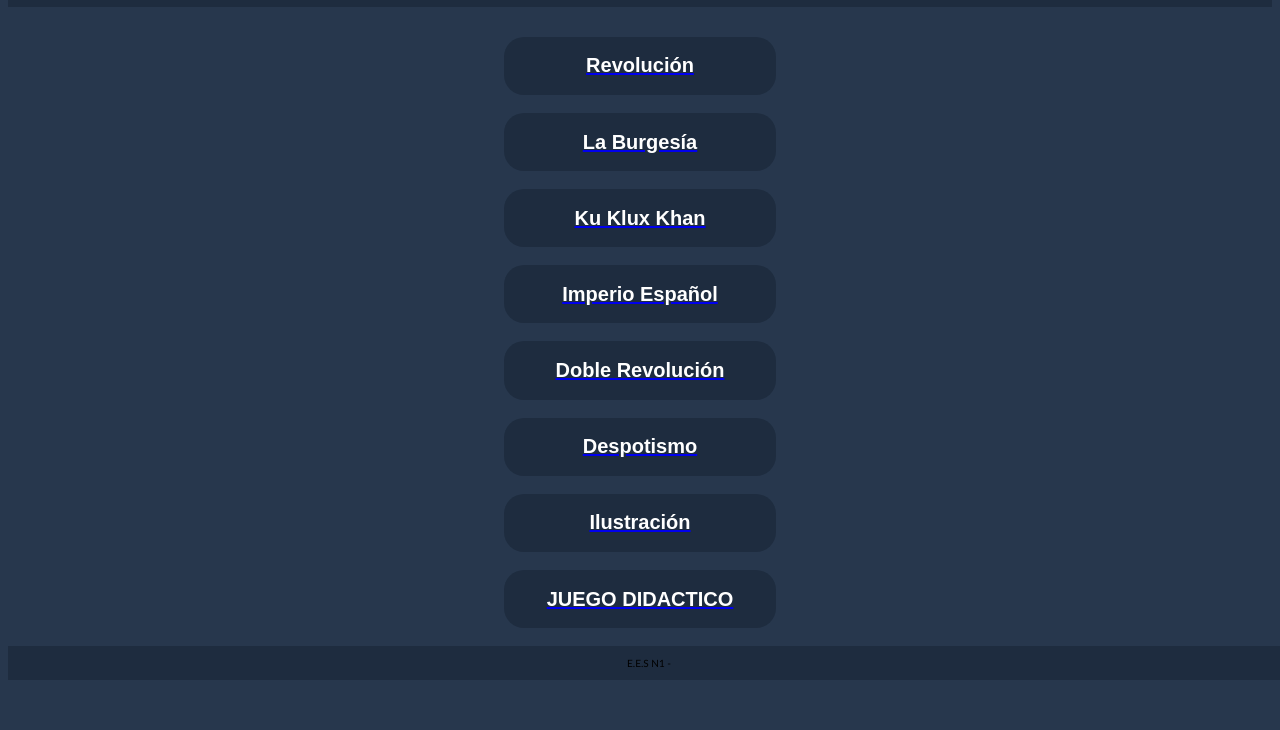
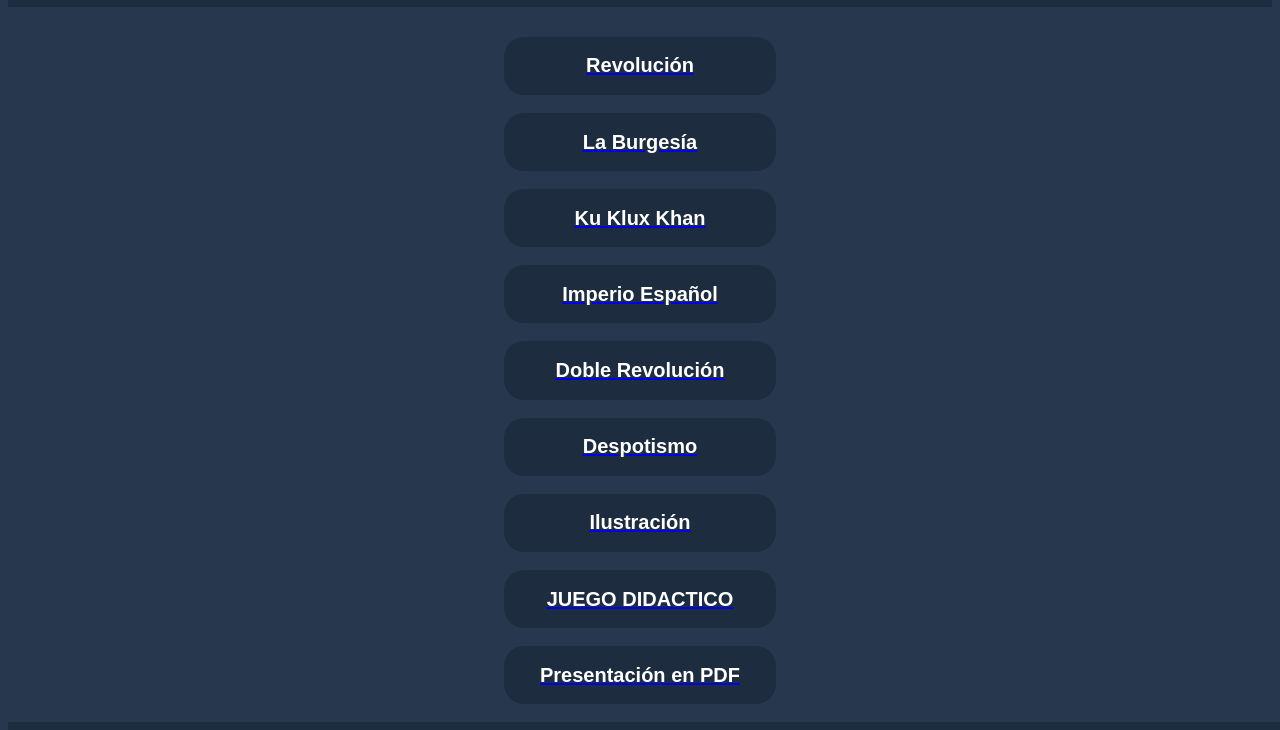
Before and after one commit to AlexDevVs/pagina-historia, a plain HTML site: page sections/secciones.html in a window 1280 px wide. Shown: the part 108-838 px from the top of the page. Before the commit the page ends 800 px from the top, so only its background shows below. Drawn offline with Linux system fonts and the light colour scheme.

Commit message:
Add files via upload

```diff
--- a/sections/secciones.html
+++ b/sections/secciones.html
@@ -61,6 +61,11 @@
                     <h1 class="button-name">JUEGO DIDACTICO</h1>
                 </a>
             </button><br><br>
+            <button class="seccion-button">
+                <a href="/presentación/Presentación Página de Historia.pdf" download>
+                    <h1 class="button-name">Presentación en PDF</h1>
+                </a>
+            </button><br><br>
         </div>
     </section>
 
```
Also changed, not shown: 1 other file.
